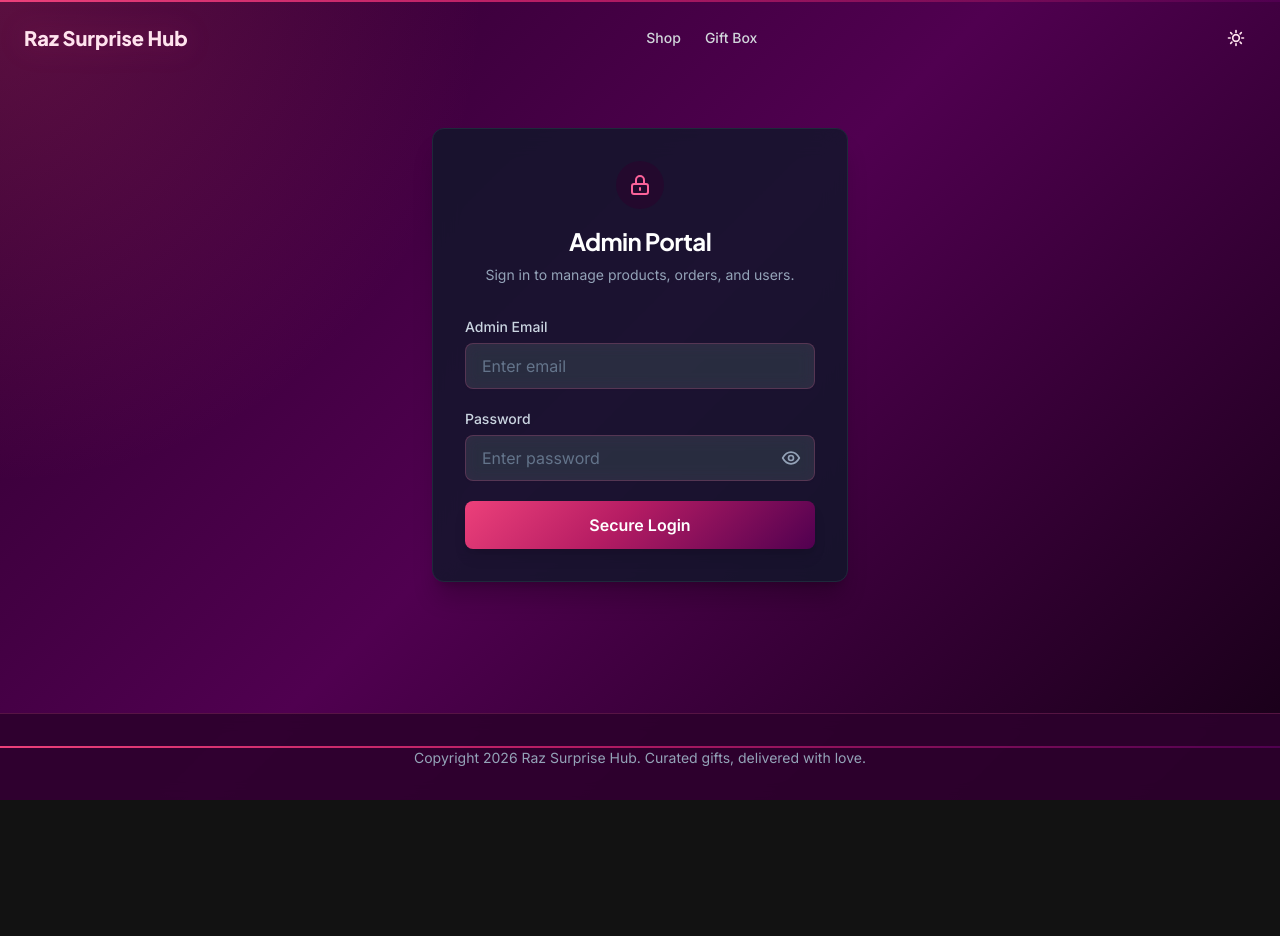
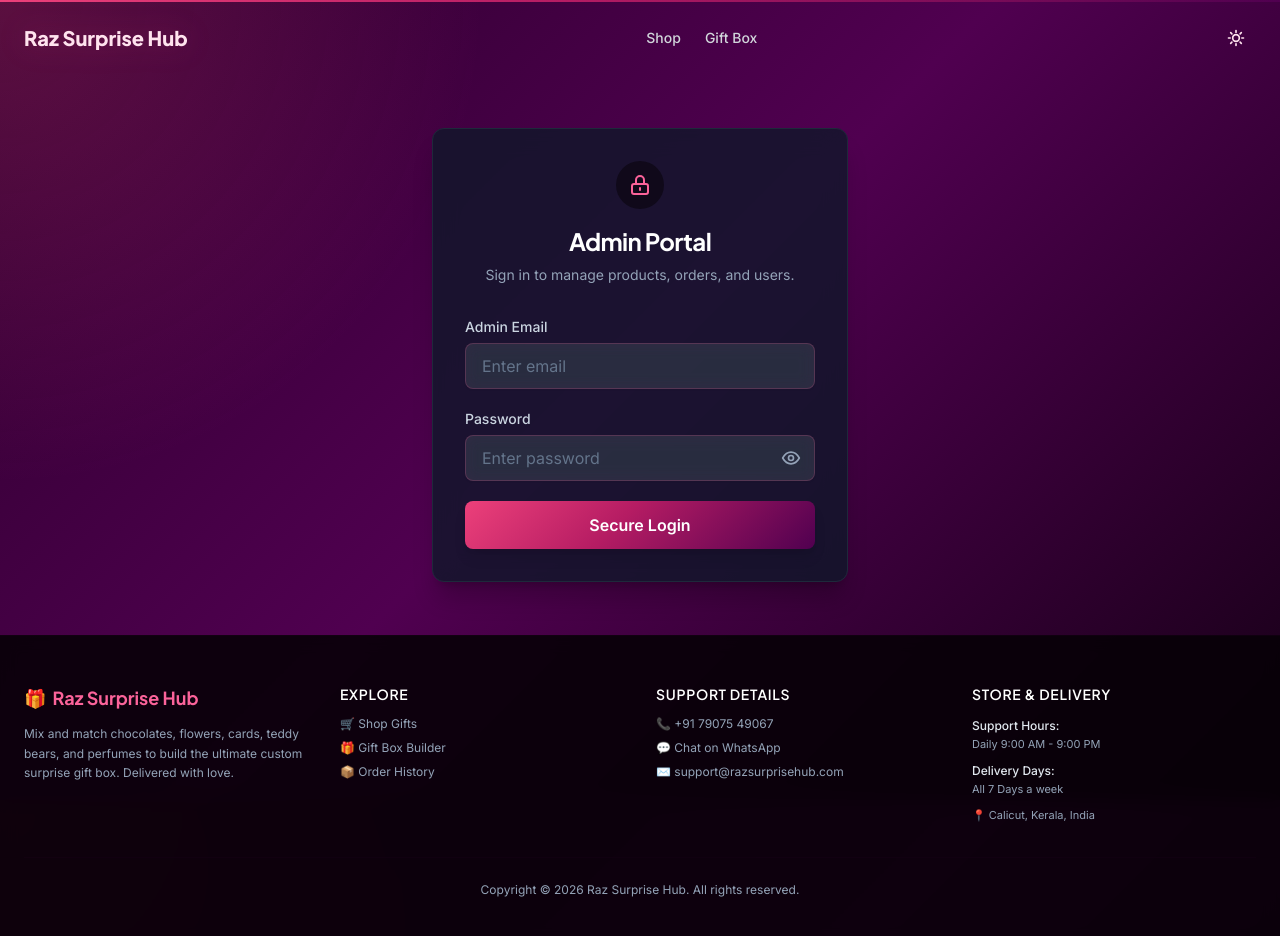
Before and after one commit to muhammedshammashere/razsurprisehub, a React (Vite) app in the folder client/: page /admin in a window 1280 px wide. Shown: the top 936 px of the page. Before the commit the page ends 800 px from the top, so only its background shows below. Built offline with nearby package versions, Linux system fonts and the light colour scheme; no server answers; the HTML template or start-up script is replaced by a standard one.

Commit message:
Second Redirect WhatsApp Buttons added in order details and order section. And also footer added

```diff
--- a/client/src/components/layout/Footer.jsx
+++ b/client/src/components/layout/Footer.jsx
@@ -1,12 +1,96 @@
+import { Link } from 'react-router-dom';
+
 export default function Footer() {
   return (
-    <footer className="mt-auto border-t border-brand-900/10 bg-white/80 py-8 backdrop-blur dark:border-brand-400/20 dark:bg-brand-950/90">
-      <div className="h-0.5 w-full brand-gradient" />
-      <div className="mx-auto max-w-7xl px-4 text-center text-sm text-slate-500 dark:text-slate-400 sm:px-6">
-        <p>
-          Copyright {new Date().getFullYear()} Raz Surprise Hub. Curated gifts, delivered with
-          love.
-        </p>
+    <footer className="mt-auto border-t border-brand-900/10 bg-white/80 py-12 backdrop-blur dark:border-brand-900/30 dark:bg-brand-950/90 text-slate-600 dark:text-slate-400">
+      <div className="mx-auto max-w-7xl px-4 sm:px-6">
+        <div className="grid gap-8 sm:grid-cols-2 md:grid-cols-4">
+          {/* Column 1: Brand details */}
+          <div className="space-y-3">
+            <h3 className="font-display text-lg font-bold text-brand-500 dark:text-brand-400 flex items-center gap-1.5">
+              <span>🎁</span>
+              <span>Raz Surprise Hub</span>
+            </h3>
+            <p className="text-xs leading-relaxed">
+              Mix and match chocolates, flowers, cards, teddy bears, and perfumes to build the ultimate custom surprise gift box. Delivered with love.
+            </p>
+          </div>
+
+          {/* Column 2: Quick Links */}
+          <div>
+            <h4 className="font-semibold text-slate-900 dark:text-white text-sm uppercase tracking-wider mb-3">
+              Explore
+            </h4>
+            <ul className="space-y-2 text-xs">
+              <li>
+                <Link to="/shop" className="hover:text-brand-500 transition-colors">
+                  🛒 Shop Gifts
+                </Link>
+              </li>
+              <li>
+                <Link to="/gift-box" className="hover:text-brand-500 transition-colors">
+                  🎁 Gift Box Builder
+                </Link>
+              </li>
+              <li>
+                <Link to="/orders" className="hover:text-brand-500 transition-colors">
+                  📦 Order History
+                </Link>
+              </li>
+            </ul>
+          </div>
+
+          {/* Column 3: Contact & Support */}
+          <div>
+            <h4 className="font-semibold text-slate-900 dark:text-white text-sm uppercase tracking-wider mb-3">
+              Support Details
+            </h4>
+            <ul className="space-y-2 text-xs">
+              <li>
+                <a href="tel:+917907549067" className="hover:text-brand-500 transition-colors flex items-center gap-1.5">
+                  📞 +91 79075 49067
+                </a>
+              </li>
+              <li>
+                <a href="https://wa.me/7907549067" target="_blank" rel="noopener noreferrer" className="hover:text-brand-500 transition-colors flex items-center gap-1.5">
+                  💬 Chat on WhatsApp
+                </a>
+              </li>
+              <li>
+                <span className="flex items-center gap-1.5">
+                  ✉️ support@razsurprisehub.com
+                </span>
+              </li>
+            </ul>
+          </div>
+
+          {/* Column 4: Hours & Delivery */}
+          <div>
+            <h4 className="font-semibold text-slate-900 dark:text-white text-sm uppercase tracking-wider mb-3">
+              Store & Delivery
+            </h4>
+            <ul className="space-y-2 text-xs leading-relaxed">
+              <li>
+                <span className="font-medium text-slate-900 dark:text-slate-200">Support Hours:</span>
+                <span className="block text-[11px]">Daily 9:00 AM - 9:00 PM</span>
+              </li>
+              <li>
+                <span className="font-medium text-slate-900 dark:text-slate-200">Delivery Days:</span>
+                <span className="block text-[11px]">All 7 Days a week</span>
+              </li>
+              <li>
+                <span className="text-[11px] block">📍 Calicut, Kerala, India</span>
+              </li>
+            </ul>
+          </div>
+        </div>
+
+        {/* Bottom copyright */}
+        <div className="mt-8 border-t border-brand-900/10 dark:border-brand-900/20 pt-6 text-center text-xs">
+          <p>
+            Copyright &copy; {new Date().getFullYear()} Raz Surprise Hub. All rights reserved.
+          </p>
+        </div>
       </div>
     </footer>
   );
--- a/client/src/context/ThemeContext.jsx
+++ b/client/src/context/ThemeContext.jsx
@@ -24,7 +24,10 @@ const applyTheme = (theme) => {
 };
 
 export const ThemeProvider = ({ children }) => {
-  const [theme, setTheme] = useState(getInitialTheme);
+  const [theme, setTheme] = useState(() => {
+    if (typeof window === 'undefined') return 'dark';
+    return localStorage.getItem('sv_theme') || 'dark';
+  });
 
   useEffect(() => {
     applyTheme(theme);
--- a/client/src/pages/OrderDetail.jsx
+++ b/client/src/pages/OrderDetail.jsx
@@ -19,6 +19,22 @@ export default function OrderDetail() {
 
   const currentIndex = STEPS.indexOf(order.status === 'cancelled' ? 'pending' : order.status);
 
+  const getWhatsAppUrl = () => {
+    if (!order) return '';
+    const itemsText = order.items
+      .map((item) => `- ${item.name} (Qty: ${item.quantity})`)
+      .join('\n');
+    const messageText = `Hello! I would like to place/confirm my order.
+
+*Order Number:* ${order.orderNumber}
+*Delivery Date:* ${new Date(order.deliveryDate).toLocaleDateString()}
+*Personalized Message:* ${order.personalizedMessage ? `"${order.personalizedMessage}"` : 'None'}
+
+*Items:*
+${itemsText}`;
+    return `https://wa.me/7907549067?text=${encodeURIComponent(messageText)}`;
+  };
+
   return (
     <div className="mx-auto max-w-3xl px-4 py-10 sm:px-6">
       <Link to="/orders" className="text-sm text-brand-600 hover:underline">
@@ -39,9 +55,8 @@ export default function OrderDetail() {
             {STEPS.map((step, i) => (
               <div key={step} className="flex flex-col items-center flex-1">
                 <div
-                  className={`h-8 w-8 rounded-full flex items-center justify-center text-xs font-bold ${
-                    i <= currentIndex ? 'bg-brand-600 text-white' : 'bg-gray-200 dark:bg-gray-700'
-                  }`}
+                  className={`h-8 w-8 rounded-full flex items-center justify-center text-xs font-bold ${i <= currentIndex ? 'bg-brand-600 text-white' : 'bg-gray-200 dark:bg-gray-700'
+                    }`}
                 >
                   {i + 1}
                 </div>
@@ -72,6 +87,21 @@ export default function OrderDetail() {
         <p className="mt-4 text-sm text-gray-500 dark:text-gray-400">
           Delivery: {new Date(order.deliveryDate).toLocaleDateString()}
         </p>
+
+        {/* WhatsApp Manual Fallback Link */}
+        <div className="mt-8 pt-6 border-t border-brand-900/10 dark:border-brand-900/25 flex flex-col sm:flex-row sm:items-center justify-between gap-4">
+          <p className="text-xs text-gray-500">
+            Automatic redirect blocked? Use this button to complete payment and confirm details on WhatsApp.
+          </p>
+          <a
+            href={getWhatsAppUrl()}
+            target="_blank"
+            rel="noopener noreferrer"
+            className="btn-primary flex items-center justify-center gap-2 whitespace-nowrap text-sm"
+          >
+            💬 Confirm via WhatsApp
+          </a>
+        </div>
       </div>
     </div>
   );
--- a/client/src/pages/Orders.jsx
+++ b/client/src/pages/Orders.jsx
@@ -29,19 +29,44 @@ export default function Orders() {
             <Link
               key={order._id}
               to={`/orders/${order._id}`}
-              className="card flex flex-col gap-2 sm:flex-row sm:items-center sm:justify-between hover:border-brand-300"
+              className="card flex flex-col gap-4 sm:flex-row sm:items-center sm:justify-between hover:border-brand-300"
             >
               <div>
-                <p className="font-semibold">{order.orderNumber}</p>
-                <p className="text-sm text-gray-500 dark:text-gray-400">
-                  {new Date(order.createdAt).toLocaleDateString()}
+                <p className="font-semibold text-slate-900 dark:text-white">{order.orderNumber}</p>
+                <p className="text-xs text-slate-500 dark:text-slate-400 mt-1">
+                  Ordered on {new Date(order.createdAt).toLocaleDateString()}
                 </p>
               </div>
-              <span
-                className={`inline-block w-fit rounded-full px-3 py-1 text-xs font-medium ${ORDER_STATUS_COLORS[order.status]}`}
-              >
-                {ORDER_STATUS_LABELS[order.status]}
-              </span>
+              <div className="flex flex-wrap items-center gap-3">
+                <button
+                  type="button"
+                  onClick={(e) => {
+                    e.preventDefault();
+                    e.stopPropagation();
+                    const itemsText = order.items
+                      ?.map((item) => `- ${item.name || item.product?.name || 'Item'} (Qty: ${item.quantity})`)
+                      .join('\n') || '';
+                    const messageText = `Hello! I would like to place/confirm my order.
+
+*Order Number:* ${order.orderNumber}
+*Delivery Date:* ${new Date(order.deliveryDate).toLocaleDateString()}
+*Personalized Message:* ${order.personalizedMessage ? `"${order.personalizedMessage}"` : 'None'}
+
+*Items:*
+${itemsText}`;
+                    const whatsappUrl = `https://wa.me/7907549067?text=${encodeURIComponent(messageText)}`;
+                    window.open(whatsappUrl, '_blank');
+                  }}
+                  className="btn-secondary py-1.5 px-3 text-xs font-semibold flex items-center gap-1.5"
+                >
+                  💬 Connect WhatsApp
+                </button>
+                <span
+                  className={`inline-block w-fit rounded-full px-3 py-1 text-xs font-medium ${ORDER_STATUS_COLORS[order.status]}`}
+                >
+                  {ORDER_STATUS_LABELS[order.status]}
+                </span>
+              </div>
             </Link>
           ))}
         </div>
--- a/client/tailwind.config.js
+++ b/client/tailwind.config.js
@@ -15,8 +15,8 @@ export default {
           600: '#d92668',
           700: '#b81855',
           800: '#8d1247',
-          900: '#500050',
-          950: '#2d002d',
+          900: '#200020',
+          950: '#070007',
         },
         primary: {
           DEFAULT: '#ec407a',
```
